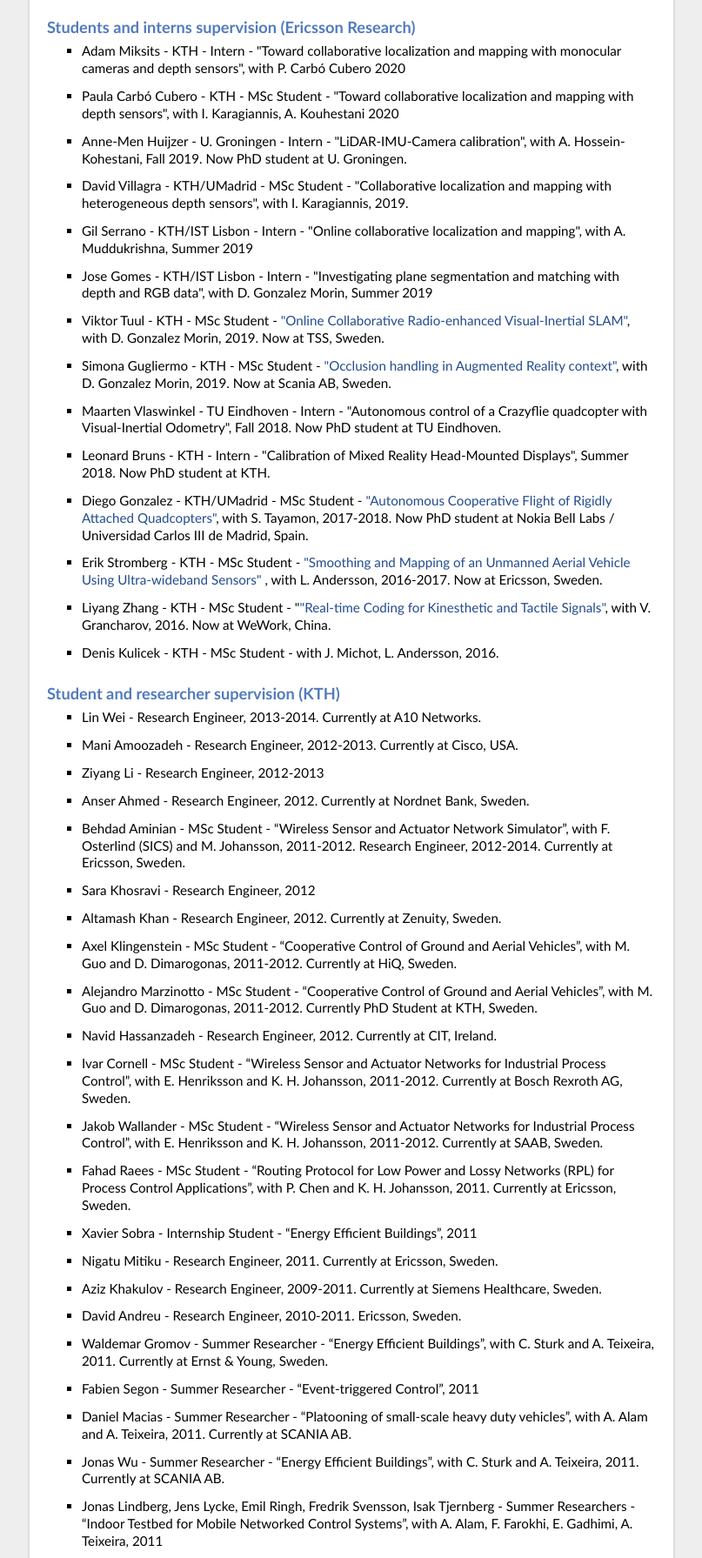
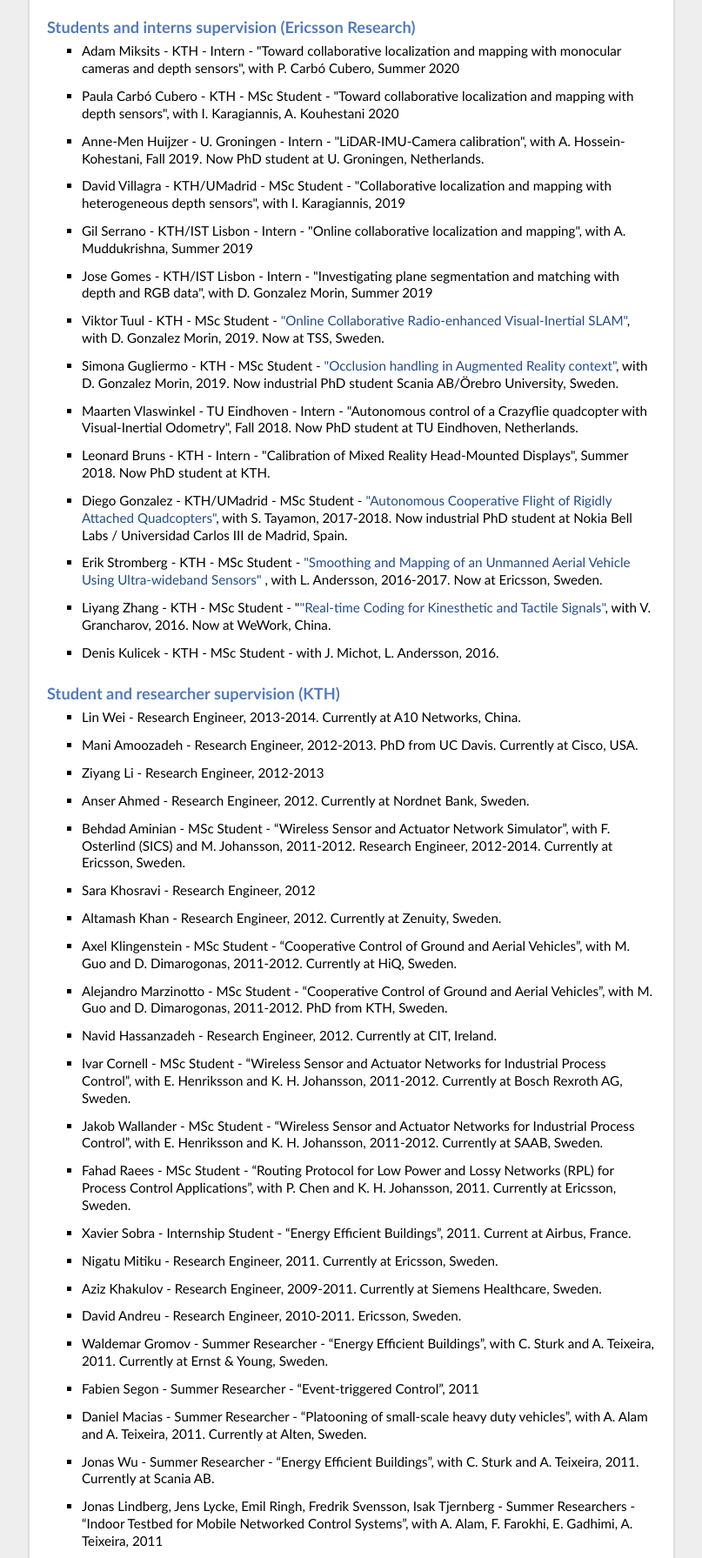
Before and after one commit to araujokth/araujokth.github.io, a plain HTML site: page activities.html in a window 1280 px wide. Shown: the part 85-1876 px from the top of the page at 87% size, without its empty margins (236-1043 px from the left). Drawn offline with Linux system fonts and the light colour scheme.

Commit message:
Update activities.html

```diff
--- a/activities.html
+++ b/activities.html
@@ -32,7 +32,7 @@ ga('send', 'pageview');
 </div>
 <h2>Students and interns supervision (Ericsson Research)</h2>
 <ul>
-<li><p> Adam Miksits - KTH -  Intern - "Toward collaborative localization and mapping with monocular cameras and depth sensors", with P. Carbó Cubero 2020</p>
+<li><p> Adam Miksits - KTH -  Intern - "Toward collaborative localization and mapping with monocular cameras and depth sensors", with P. Carbó Cubero, Summer 2020</p>
 </li>
 </ul>
 <ul>
@@ -40,11 +40,11 @@ ga('send', 'pageview');
 </li>
 </ul>
 <ul>
-<li><p> Anne-Men Huijzer - U. Groningen -  Intern - "LiDAR-IMU-Camera calibration", with A. Hossein-Kohestani, Fall 2019. Now PhD student at U. Groningen. </p>
+<li><p> Anne-Men Huijzer - U. Groningen -  Intern - "LiDAR-IMU-Camera calibration", with A. Hossein-Kohestani, Fall 2019. Now PhD student at U. Groningen, Netherlands. </p>
 </li>
 </ul>
 <ul>
-<li><p> David Villagra - KTH/UMadrid -  MSc Student - "Collaborative localization and mapping with heterogeneous depth sensors", with I. Karagiannis, 2019.</p>
+<li><p> David Villagra - KTH/UMadrid -  MSc Student - "Collaborative localization and mapping with heterogeneous depth sensors", with I. Karagiannis, 2019</p>
 </li>
 </ul>
 <ul>
@@ -58,17 +58,17 @@ ga('send', 'pageview');
 <ul><li><p> Viktor Tuul - KTH -  MSc Student - <a href="http://www.diva-portal.org/smash/record.jsf?pid=diva2%3A1336679&dswid=6050">"Online Collaborative Radio-enhanced Visual-Inertial SLAM"</a>, with D. Gonzalez Morin, 2019. Now at TSS, Sweden. </p>
 </li>
 </ul>
-<ul><li><p> Simona Gugliermo - KTH -  MSc Student - <a href="http://kth.diva-portal.org/smash/get/diva2:1361930/FULLTEXT01.pdf">"Occlusion handling in Augmented Reality context"</a>, with D. Gonzalez Morin, 2019. Now at Scania AB, Sweden. </p>
+<ul><li><p> Simona Gugliermo - KTH -  MSc Student - <a href="http://kth.diva-portal.org/smash/get/diva2:1361930/FULLTEXT01.pdf">"Occlusion handling in Augmented Reality context"</a>, with D. Gonzalez Morin, 2019. Now industrial PhD student Scania AB/Örebro University, Sweden. </p>
 </li>
 </ul>
-<ul><li><p>Maarten Vlaswinkel - TU Eindhoven -  Intern - "Autonomous control of a Crazyflie quadcopter with Visual-Inertial Odometry", Fall 2018. Now PhD student at TU Eindhoven. </p>
+<ul><li><p>Maarten Vlaswinkel - TU Eindhoven -  Intern - "Autonomous control of a Crazyflie quadcopter with Visual-Inertial Odometry", Fall 2018. Now PhD student at TU Eindhoven, Netherlands. </p>
 </li>
 </ul>
 <ul><li><p>Leonard Bruns - KTH -  Intern - "Calibration of Mixed Reality Head-Mounted Displays", Summer 2018. Now PhD student at KTH.</p>
 </li>
 </ul>
 <ul><li><p>Diego Gonzalez - KTH/UMadrid -  MSc Student - <a href="http://kth.diva-portal.org/smash/get/diva2:1248828/FULLTEXT01.pdf">"Autonomous Cooperative Flight of
-Rigidly Attached Quadcopters"</a>, with S. Tayamon, 2017-2018. Now PhD student at Nokia Bell Labs / Universidad Carlos III de Madrid, Spain.</p>
+Rigidly Attached Quadcopters"</a>, with S. Tayamon, 2017-2018. Now industrial PhD student at Nokia Bell Labs / Universidad Carlos III de Madrid, Spain.</p>
 </li>
 </ul>
 <ul>
@@ -90,11 +90,11 @@ Rigidly Attached Quadcopters"</a>, with S. Tayamon, 2017-2018. Now PhD student a
 </ul> -->
 <h2>Student and researcher supervision (KTH)</h2>
 <ul>
-<li><p>Lin Wei - Research Engineer, 2013-2014. Currently at A10 Networks.</p>
+<li><p>Lin Wei - Research Engineer, 2013-2014. Currently at A10 Networks, China.</p>
 </li>
 </ul>
 <ul>
-<li><p>Mani Amoozadeh - Research Engineer, 2012-2013. Currently at Cisco, USA.</p>
+<li><p>Mani Amoozadeh - Research Engineer, 2012-2013. PhD from UC Davis. Currently at Cisco, USA.</p>
 </li>
 </ul>
 <ul>
@@ -122,7 +122,7 @@ Rigidly Attached Quadcopters"</a>, with S. Tayamon, 2017-2018. Now PhD student a
 </li>
 </ul>
 <ul>
-<li><p>Alejandro Marzinotto - MSc Student - &ldquo;Cooperative Control of Ground and Aerial Vehicles&rdquo;, with M. Guo and D. Dimarogonas, 2011-2012. Currently PhD Student at KTH, Sweden.</p>
+<li><p>Alejandro Marzinotto - MSc Student - &ldquo;Cooperative Control of Ground and Aerial Vehicles&rdquo;, with M. Guo and D. Dimarogonas, 2011-2012. PhD from KTH, Sweden.</p>
 </li>
 </ul>
 <ul>
@@ -142,7 +142,7 @@ Rigidly Attached Quadcopters"</a>, with S. Tayamon, 2017-2018. Now PhD student a
 </li>
 </ul>
 <ul>
-<li><p>Xavier Sobra - Internship Student - &ldquo;Energy Efficient Buildings&rdquo;, 2011</p>
+<li><p>Xavier Sobra - Internship Student - &ldquo;Energy Efficient Buildings&rdquo;, 2011. Current at Airbus, France.</p>
 </li>
 </ul>
 <ul>
@@ -166,11 +166,11 @@ Rigidly Attached Quadcopters"</a>, with S. Tayamon, 2017-2018. Now PhD student a
 </li>
 </ul>
 <ul>
-<li><p>Daniel Macias - Summer Researcher - &ldquo;Platooning of small-scale heavy duty vehicles&rdquo;, with A. Alam and A. Teixeira, 2011. Currently at SCANIA AB.</p>
+<li><p>Daniel Macias - Summer Researcher - &ldquo;Platooning of small-scale heavy duty vehicles&rdquo;, with A. Alam and A. Teixeira, 2011. Currently at Alten, Sweden.</p>
 </li>
 </ul>
 <ul>
-<li><p>Jonas Wu - Summer Researcher - &ldquo;Energy Efficient Buildings&rdquo;, with C. Sturk and A. Teixeira, 2011. Currently at SCANIA AB.</p>
+<li><p>Jonas Wu - Summer Researcher - &ldquo;Energy Efficient Buildings&rdquo;, with C. Sturk and A. Teixeira, 2011. Currently at Scania AB.</p>
 </li>
 </ul>
 <ul>
@@ -191,7 +191,7 @@ Rigidly Attached Quadcopters"</a>, with S. Tayamon, 2017-2018. Now PhD student a
 </ul>
 <ul>
 <li><p>Faisal Altaf - MSc Student/Research Engineer - &ldquo;Implementation and Modelling and Event-Triggered Control of Multiple 3D Cranes over WSNs&rdquo;,
-with H. Sandberg, 2010. Currently PhD Student at Chalmers Institute of Technology.</p>
+with H. Sandberg, 2010. PhD from Chalmers Institute of Technology. Currently at Volvo Group. </p>
 </li>
 </ul>
 <ul>
```
